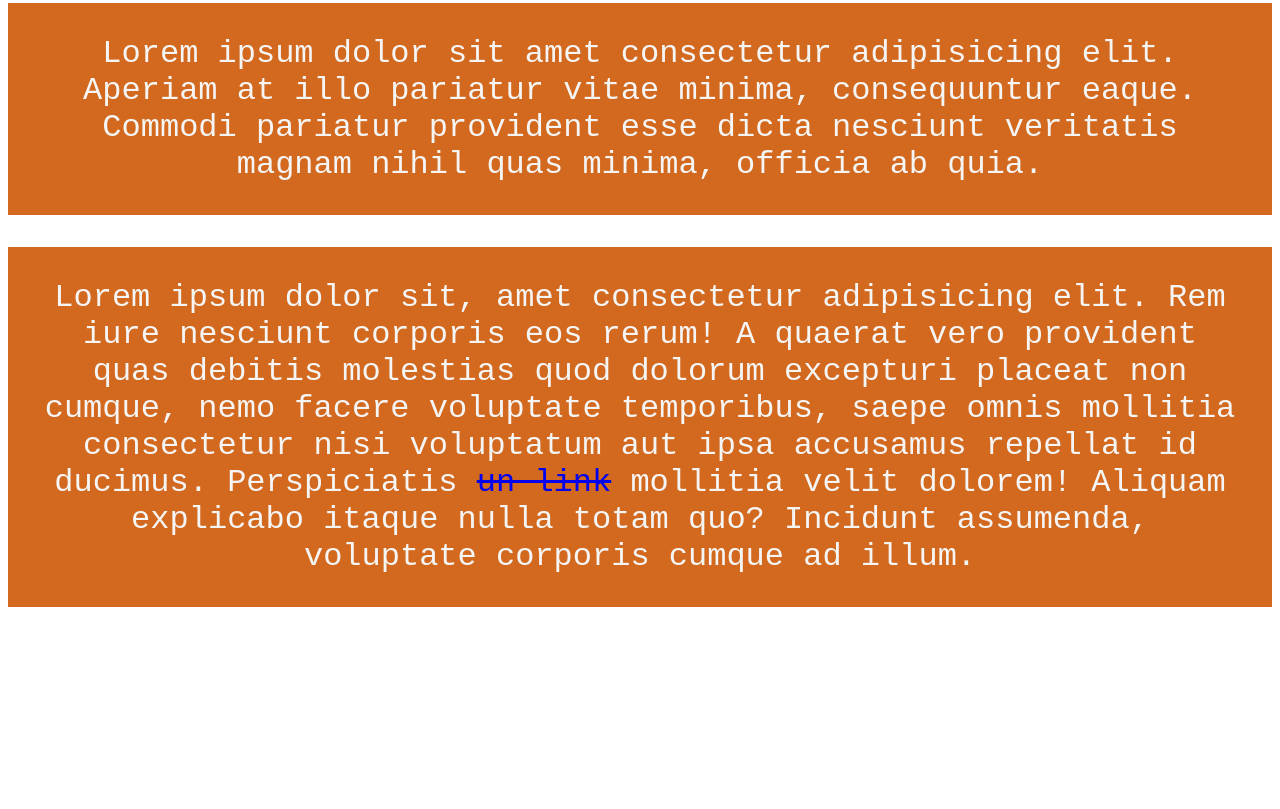
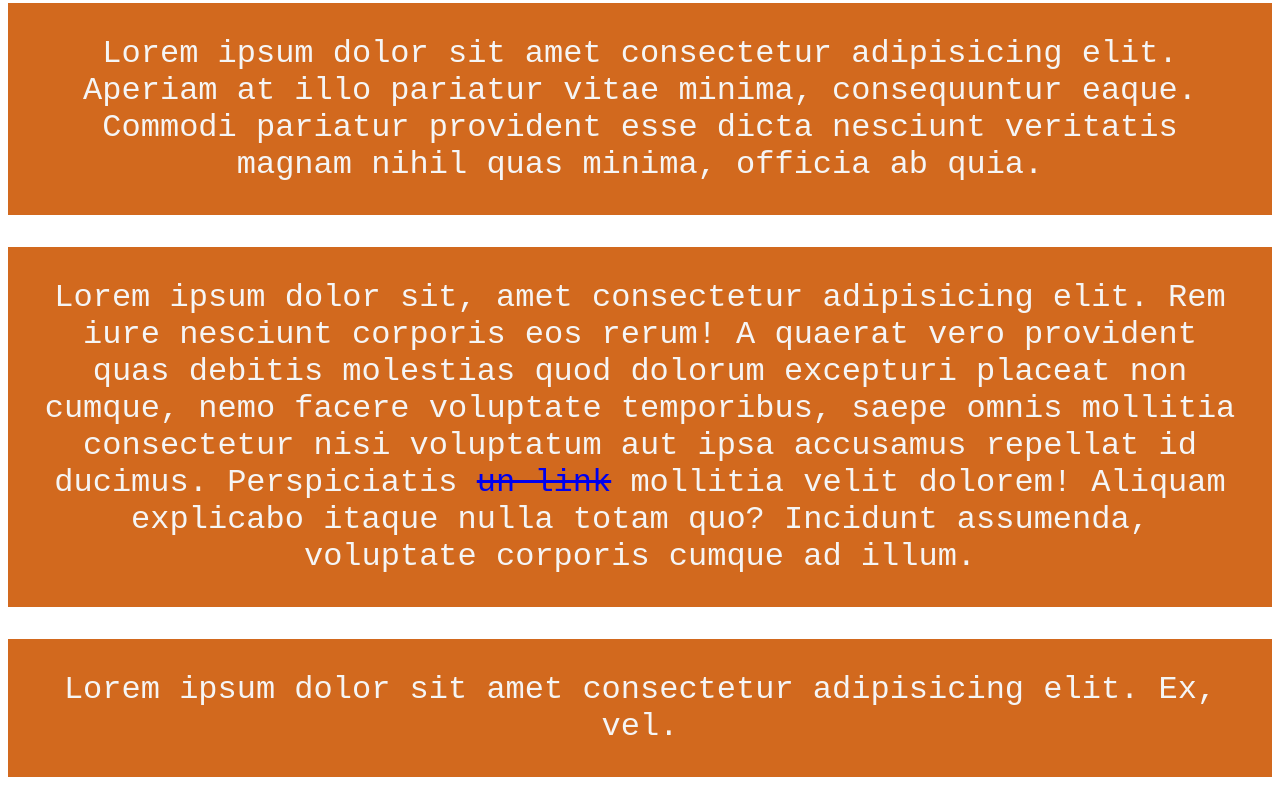
Before and after one commit to joseriosdev/git-practice, a plain HTML site: page htmlTest.html in a window 1280 px wide. Shown: the part 294-1103 px from the top of the page. Before the commit the page ends 933 px from the top, so only its background shows below. Drawn offline with Linux system fonts and the light colour scheme.

Commit message:
created new html doc

```diff
--- a/htmlTest.html
+++ b/htmlTest.html
@@ -12,6 +12,7 @@
   <p>Lorem, ipsum dolor sit amet consectetur adipisicing elit. Expedita enim iure ratione ea nemo obcaecati consequatur, laudantium at sequi incidunt ex! Reprehenderit, ab.</p>
   <p>Lorem ipsum dolor sit amet consectetur adipisicing elit. Aperiam at illo pariatur vitae minima, consequuntur eaque. Commodi pariatur provident esse dicta nesciunt veritatis magnam nihil quas minima, officia ab quia.</p>
   <p>Lorem ipsum dolor sit, amet consectetur adipisicing elit. Rem iure nesciunt corporis eos rerum! A quaerat vero provident quas debitis molestias quod dolorum excepturi placeat non cumque, nemo facere voluptate temporibus, saepe omnis mollitia consectetur nisi voluptatum aut ipsa accusamus repellat id ducimus. Perspiciatis <a href="#">un link</a> mollitia velit dolorem! Aliquam explicabo itaque nulla totam quo? Incidunt assumenda, voluptate corporis cumque ad illum.</p>
+  <p>Lorem ipsum dolor sit amet consectetur adipisicing elit. Ex, vel.</p>
 
 </body>
 </html>
```
